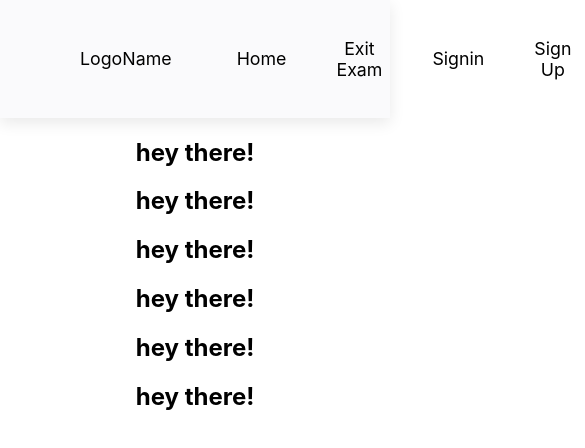
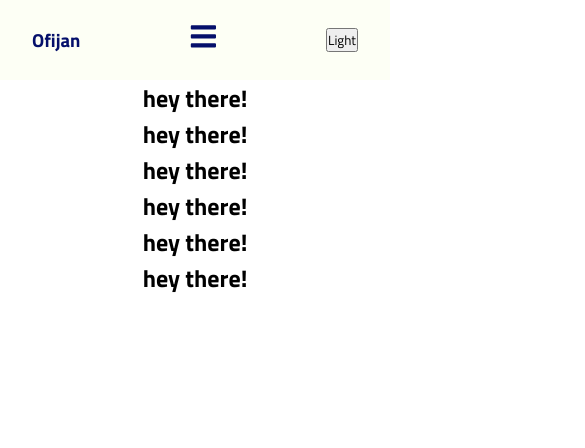
Before and after one commit to tadegits/ofijanreact, a React (Create React App) app: page / in a window 390 px wide. Shown: the top 448 px of the page, 585 px wide, since content can reach past the window. Built offline with nearby package versions, Linux system fonts and the light colour scheme.

Commit message:
Responsive Nav Bar

```diff
--- a/package.json
+++ b/package.json
@@ -8,7 +8,8 @@
     "@testing-library/user-event": "^13.5.0",
     "react": "^18.2.0",
     "react-dom": "^18.2.0",
-    "react-scripts": "5.0.1",
+    "react-icons": "^4.11.0",
+    "react-scripts": "^5.0.1",
     "web-vitals": "^2.1.4"
   },
   "scripts": {
--- a/src/App.js
+++ b/src/App.js
@@ -1,15 +1,15 @@
+import React from "react";
 import './App.css';
-import Navbar from './components/Navbar';
+import NavBar from './components/Navbar';
 
 function App() {
   return (
+<>
+
+      <React.Fragment>
+      <NavBar/>
+    </React.Fragment>
     <div className="App">
-      <header className="App-header">
-        <div className='header'>
-          <Navbar/>
-        </div>
-
-      </header>
       <h2>hey there!</h2>
       <h2>hey there!</h2>
       <h2>hey there!</h2>
@@ -17,16 +17,9 @@
       <h2>hey there!</h2>
       <h2>hey there!</h2>
     </div>
+</>
+
   );
 }
 
 export default App;
-
-/* <a
-          className="App-link"
-          href="https://reactjs.org"
-          target="_blank"
-          rel="noopener noreferrer"
-        >
-          Learn React
-        </a> */
--- a/src/components/Navbar.js
+++ b/src/components/Navbar.js
@@ -1,29 +1,41 @@
 import React from 'react';
 import Light from './Light';
-import '../components/Styles/Nav.css';
+import { useRef } from "react";
+import { FaBars, FaTimes } from "react-icons/fa";
+import "./Styles/Nav.css";
 
 function Navbar() {
-  return (
-    <nav>
-        <div>
-            Logo
-        </div>
-        <div>
-            Name
-        </div>
-        <div>
-            <ul className='list'>
-                <li>Home</li>
-                <li>Exit Exam</li>
-                <li>Signin</li>
-                <li>Sign Up</li>
-            </ul>
-        </div>
-        <div>
-            <Light />
-        </div>
-    </nav>
-  )
+	const navRef = useRef();
+
+	const showNavbar = () => {
+		navRef.current.classList.toggle(
+			"responsive_nav"
+		);
+	};
+
+	return (
+		<header>
+			<h3>Ofijan</h3>
+			<nav ref={navRef}>
+				<a href="/#">Home</a>
+				<a href="/#">Blog</a>
+				<a href="/#">About Us</a>
+				<button
+					className="nav-btn nav-close-btn"
+					onClick={showNavbar}>
+					<FaTimes />
+				</button>
+			</nav>
+			<button
+				className="nav-btn"
+				onClick={showNavbar}>
+				<FaBars />
+			</button>
+            <div>
+                <Light/>
+            </div>
+		</header>
+	);
 }
 
-export default Navbar
+export default Navbar;
--- a/src/components/Styles/Nav.css
+++ b/src/components/Styles/Nav.css
@@ -1,18 +1,89 @@
-nav {
-    display: flex;
-    align-items: center;
-    justify-content: space-between;
-    padding: 20px 80px;
-    box-shadow: 0 5px 15px rgba(0, 0, 0, 0.09);
+@import url("https://fonts.googleapis.com/css2?family=Titillium+Web:wght@300;400;700&display=swap");
+
+* {
+	padding: 0;
+	margin: 0;
+	box-sizing: border-box;
+	font-family: "Titillium Web", sans-serif;
 }
 
-.list{
-    display: flex;
-    align-items: center;
-    justify-content: space-between;
+:root {
+	--mainColor: #fdfff5;
+	--mainColorLight: #797c8b;
+	--secondaryColor: #2dc01f;
+	--textColor: #05106b;
 }
 
-.list >li{
-    list-style: none;
-    padding: 0 25px;
+header {
+	display: flex;
+	align-items: center;
+	justify-content: space-between;
+	height: 80px;
+	padding: 0 2rem;
+	background-color: var(--mainColor);
+	color: var(--textColor);
 }
+
+nav a {
+	margin: 0 1rem;
+	color: var(--textColor);
+	text-decoration: none;
+}
+
+nav a:hover {
+	color: var(--secondaryColor);
+}
+
+header .nav-btn {
+	padding: 5px;
+	cursor: pointer;
+	background: transparent;
+	border: none;
+	outline: none;
+	color: var(--textColor);
+	visibility: hidden;
+	opacity: 0;
+	font-size: 1.8rem;
+}
+
+header div,
+nav {
+	display: flex;
+	align-items: center;
+}
+
+@media only screen and (max-width: 1024px) {
+	header .nav-btn {
+		visibility: visible;
+		opacity: 1;
+	}
+
+	header nav {
+		position: fixed;
+		top: -100vh;
+		left: 0;
+		height: 100%;
+		width: 100%;
+		display: flex;
+		flex-direction: column;
+		align-items: center;
+		justify-content: center;
+		gap: 1.5rem;
+		background-color: var(--mainColor);
+		transition: 1s;
+	}
+
+	header .responsive_nav {
+		transform: translateY(100vh);
+	}
+
+	nav .nav-close-btn {
+		position: absolute;
+		top: 2rem;
+		right: 2rem;
+	}
+
+	nav a {
+		font-size: 1.5rem;
+	}
+}
```
Also changed, not shown: 1 other file (tests, documents, lock files or other folders).
